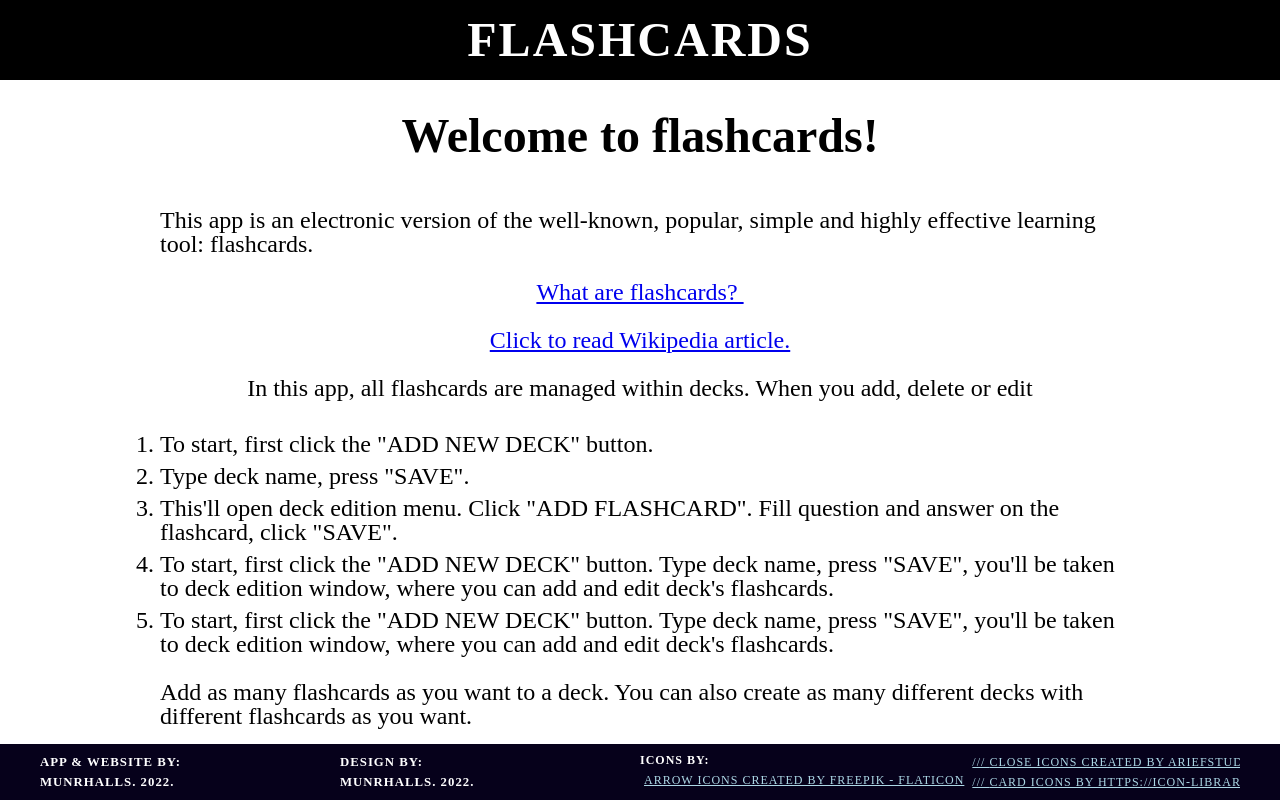
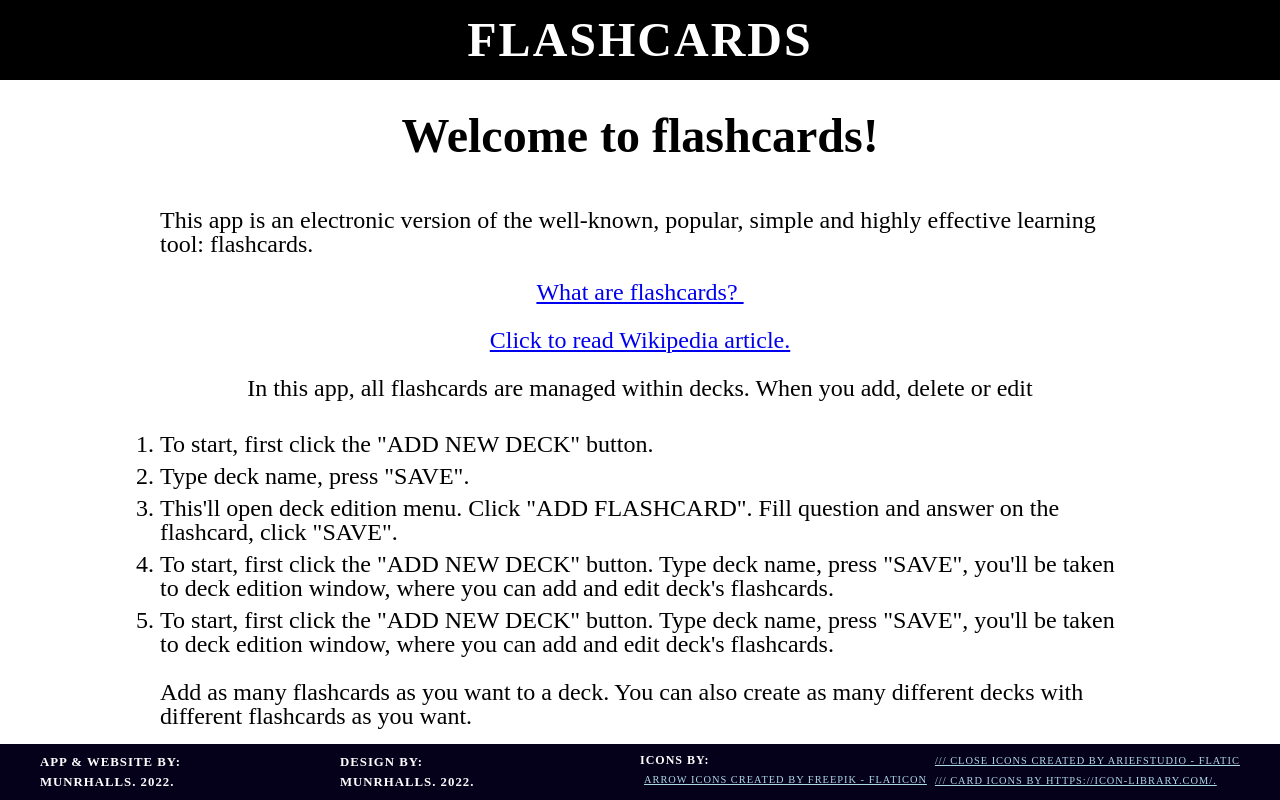
Before and after one commit to munrhalls/Oxus-Flashcards, a React (Create React App) app: page / in a window 1280 px wide. Built offline with nearby package versions, Linux system fonts and the light colour scheme.

Commit message:
add deck btn anim style

```diff
--- a/src/Footer/Footer.css
+++ b/src/Footer/Footer.css
@@ -50,9 +50,10 @@
     font-size: .75rem;
   }
   .Footer__attribs__link {
-    font-size: .75rem;
+    font-size: .65rem;
     font-weight: lighter;
     padding: 0.25rem;
+    margin-bottom: 0.05rem;
     color: lightblue;
     width: fit-content
   }
```
